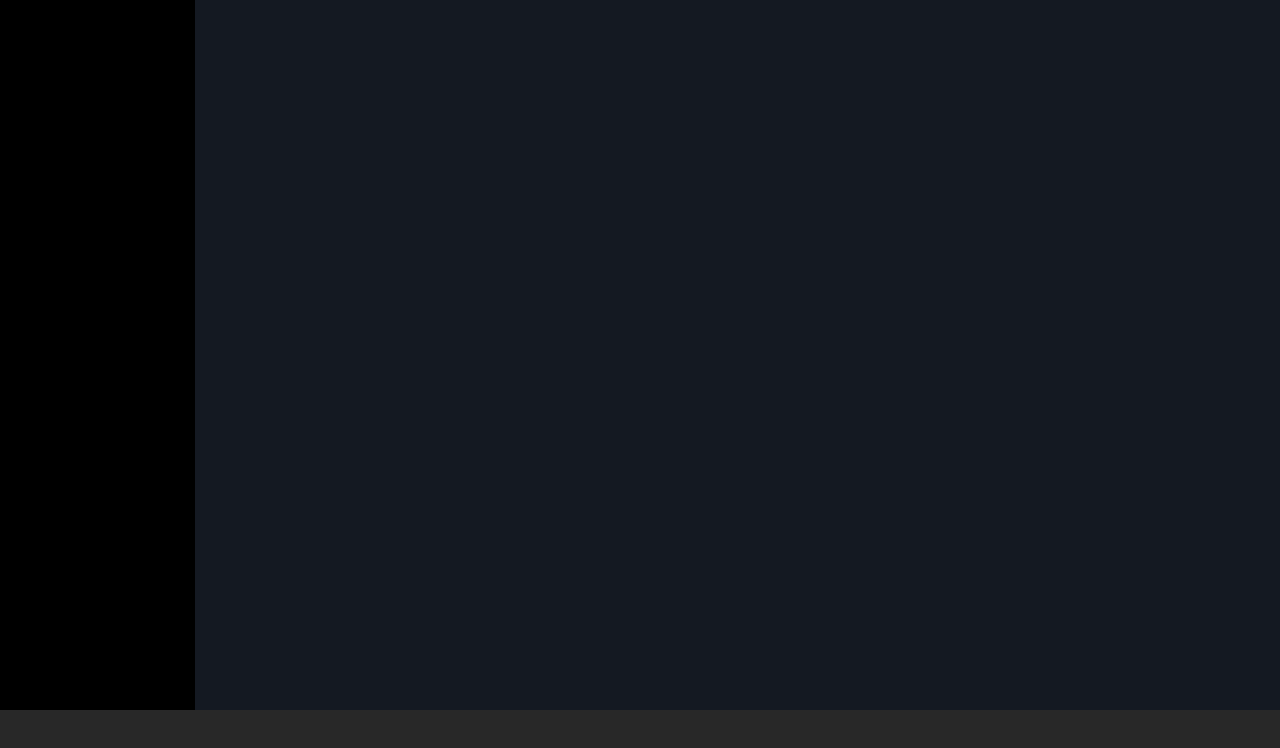
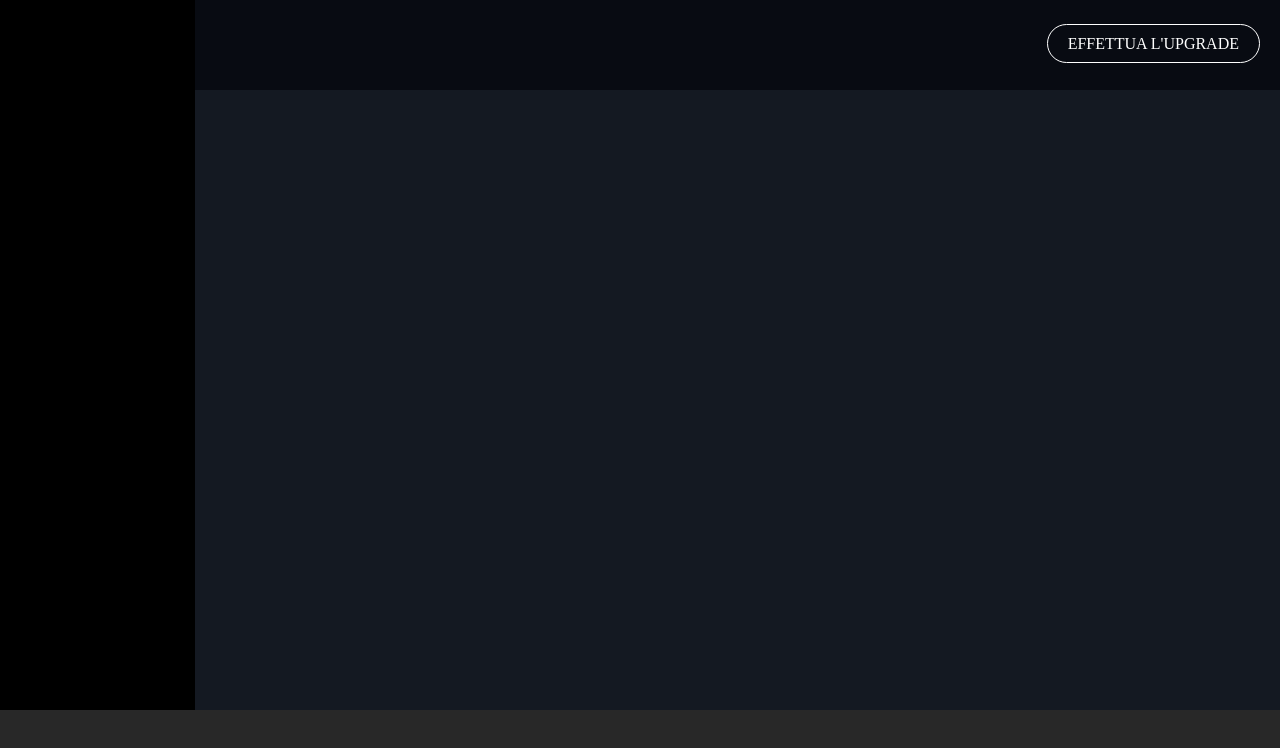
Before and after one commit to SamueleTerraroli/html-css-spotifyweb, a plain HTML site: page index.html in a window 1280 px wide. Drawn offline with Linux system fonts and the light colour scheme.

Commit message:
[Add upgrade-section]

```diff
--- a/assets/style/style.css
+++ b/assets/style/style.css
@@ -7,8 +7,11 @@
 img{
   width: 100%;
 }
+a{
+  text-decoration: none;
+  color: white;
+}
 
-/******************layout*******************/
 /*debug*/
 .debug{
   background-color: rgba(144, 238, 144, .3) ;
@@ -21,6 +24,7 @@ img{
   border: 1px solid green;
 }
 /*debug*/
+/******************layout*******************/
 
 
 
@@ -51,6 +55,14 @@ main .main-section{
   width: 100%;
   overflow: auto;
 }
+/******************layout*******************/
+/*btn*/
+.btn{
+  text-transform: uppercase;
+  padding: 10px 20px;
+  border: 1px solid white;
+  border-radius: 20px;
+}
 
 /******************utility*******************/
 .d-flex{
@@ -79,3 +91,11 @@ main .main-section{
   padding: 10px 30px;
   border-bottom: 2px solid #adff2f ;
 }
+
+/******************main*******************/
+/*upgrade-section*/
+.upgrade-section{
+  padding: 35px 20px;
+  height: 90px;
+  text-align: right;
+}
--- a/index.html
+++ b/index.html
@@ -22,6 +22,11 @@
 
     </section>
     <section class="main-section b-color-main">
+      <div class="upgrade-section b-color-upgrade">
+
+        <span><a class="btn" href="#">effettua l'upgrade</a></span>
+
+      </div>
 
     </section>
 
```
